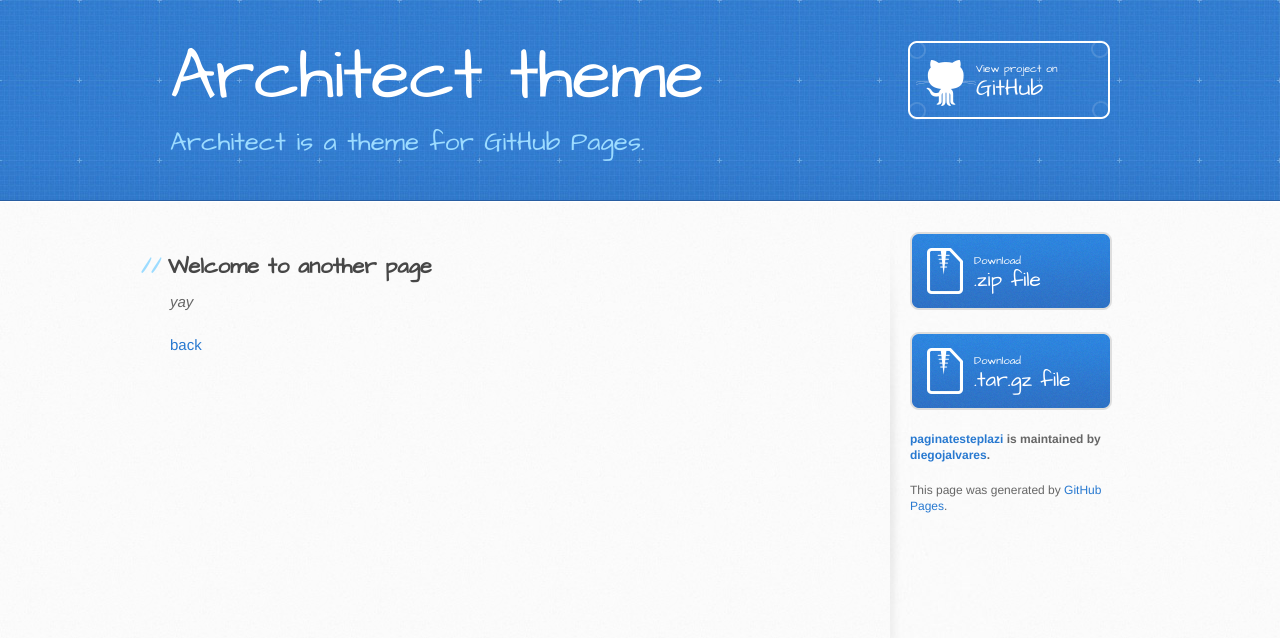
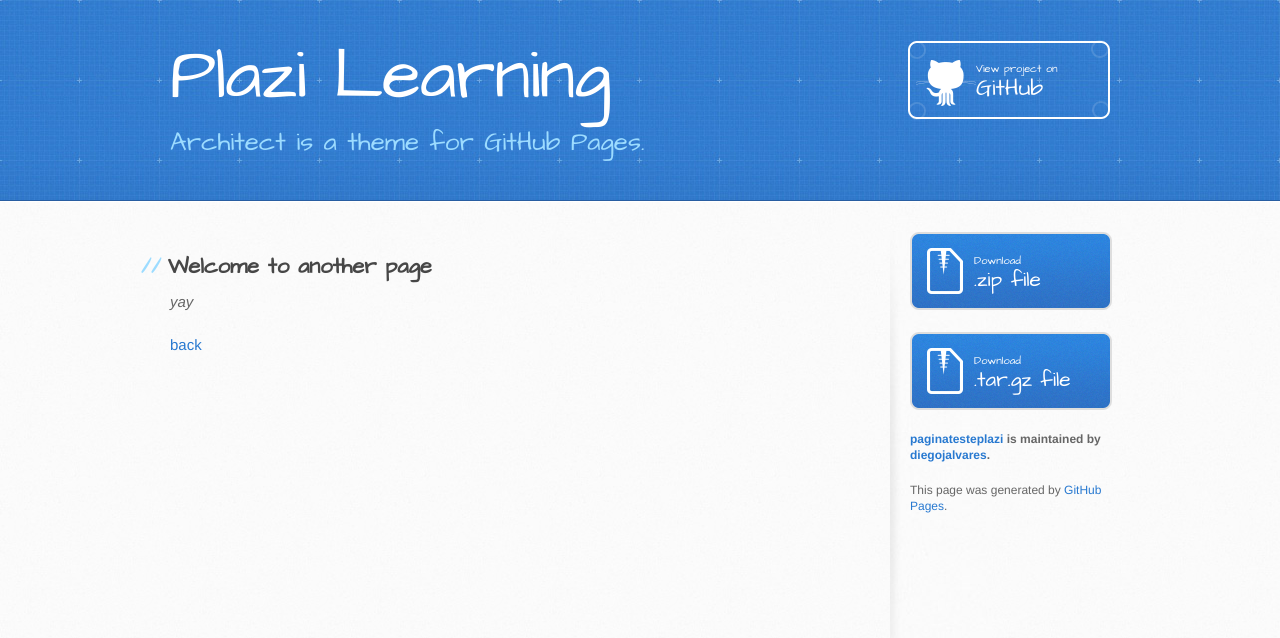
Before and after one commit to diegojalvares/paginatesteplazi, a Jekyll site: the page built from another-page.md, in a window 1280 px wide. Shown: the top 638 px of the page. Built offline with Jekyll 4.4.1, drawn with Linux system fonts in a browser that asks for light colours; our own code applies the rules of GitHub Pages for plain Markdown files.

Commit message:
Update _config.yml

```diff
--- a/_config.yml
+++ b/_config.yml
@@ -1,4 +1,4 @@
-title: Architect theme
+title: Plazi Learning
 description: Architect is a theme for GitHub Pages.
 show_downloads: true
 google_analytics:
```
